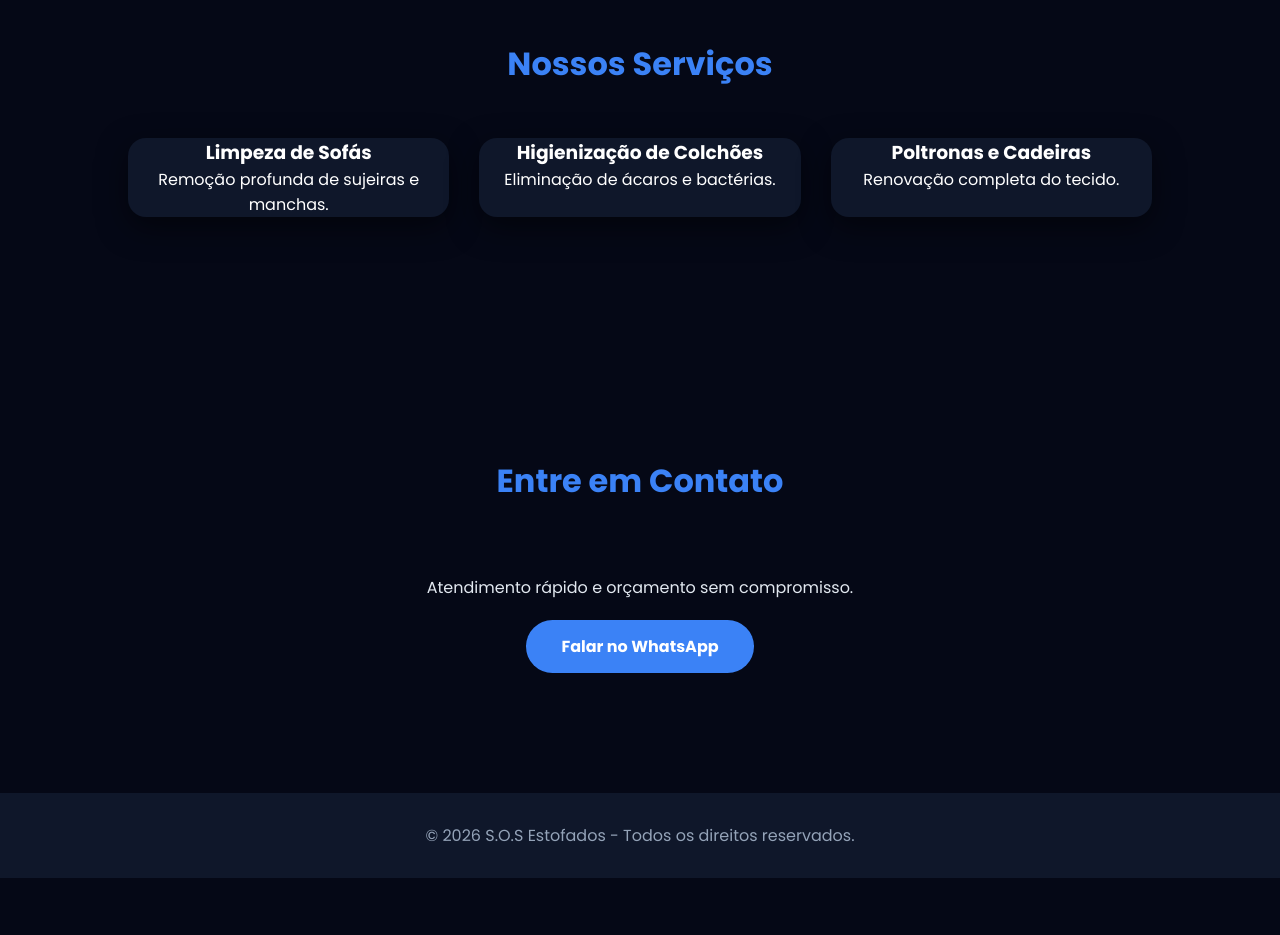
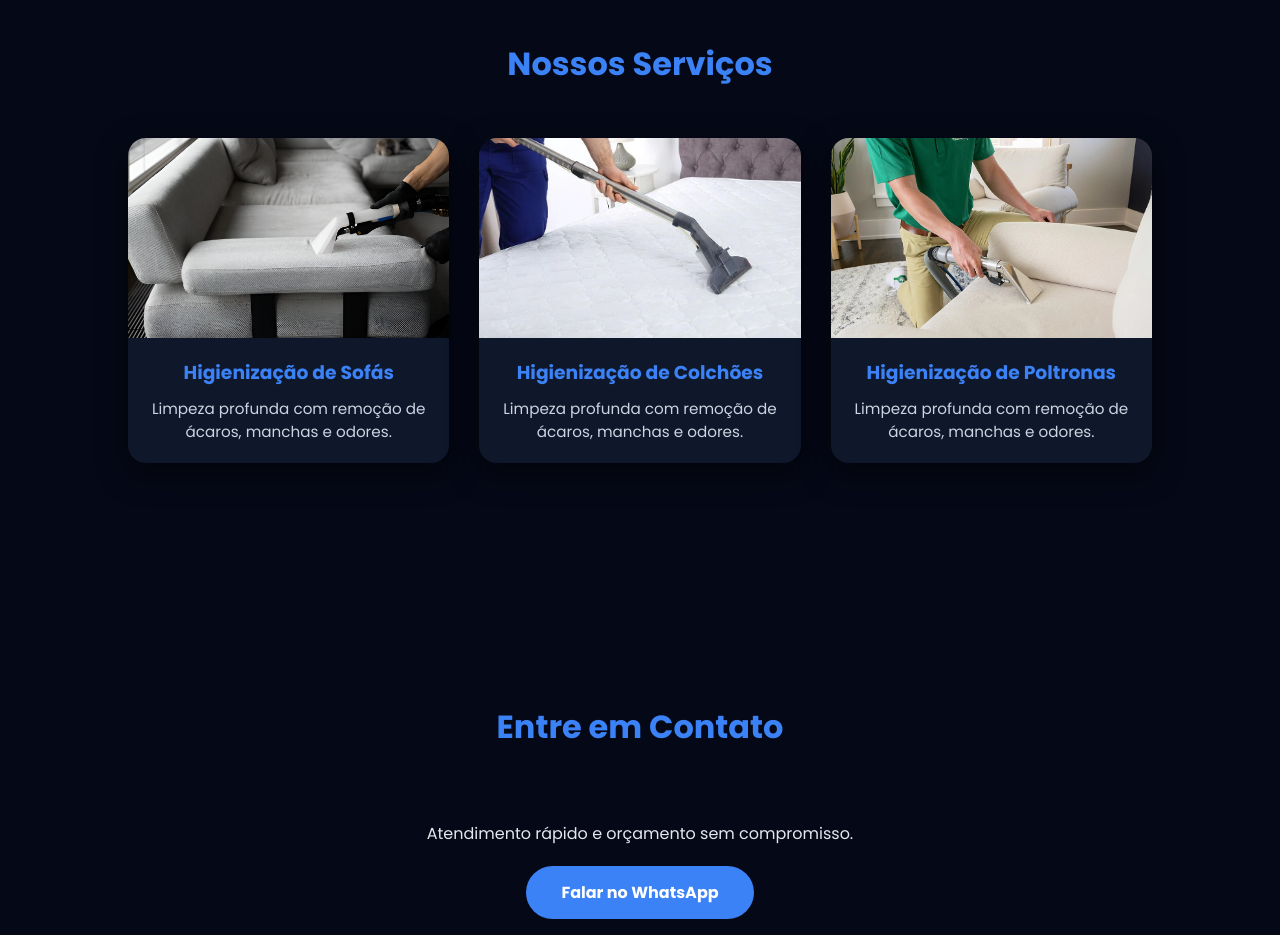
Before and after one commit to gustavoocode/sos-estofados, a plain HTML site: page index.html in a window 1280 px wide. Shown: the part 880-1815 px from the top of the page. Before the commit the page ends 1758 px from the top, so only its background shows below. Drawn offline with Linux system fonts and the light colour scheme.

Commit message:
Adicionado imagens de serviços

```diff
--- a/index.html
+++ b/index.html
@@ -34,31 +34,47 @@
 <section class="hero">
   <h1>Higienização <span>Premium</span> No Seu Estofado</h1>
   <p>Limpeza profissional de estofados com tecnologia avançada e secagem rápida.</p>
-  <a href="#" class="btn-hero">Solicitar Orçamento</a>
+  <a href="https://w.app/csmwn2" class="btn-hero">Solicitar Orçamento</a>
 </section>
-
 <section id="servicos">
   <h2 class="section-title">Nossos Serviços</h2>
+
   <div class="services">
+
+    <!-- CARD 1 -->
     <div class="card">
-      <h3>Limpeza de Sofás</h3>
-      <p>Remoção profunda de sujeiras e manchas.</p>
+      <img src="images/sofa.jpg" alt="Higienização de Sofás">
+      <div class="card-content">
+        <h3>Higienização de Sofás</h3>
+        <p>Limpeza profunda com remoção de ácaros, manchas e odores.</p>
+      </div>
     </div>
+
+    <!-- CARD 2 -->
     <div class="card">
-      <h3>Higienização de Colchões</h3>
-      <p>Eliminação de ácaros e bactérias.</p>
+      <img src="images/higenização-colchao.webp" alt="Higienização de Colchão">
+      <div class="card-content">
+        <h3>Higienização de Colchões</h3>
+        <p>Limpeza profunda com remoção de ácaros, manchas e odores.</p>
+      </div>
     </div>
+
+    <!-- CARD 3 -->
     <div class="card">
-      <h3>Poltronas e Cadeiras</h3>
-      <p>Renovação completa do tecido.</p>
+      <img src="images/29-13031_rt-WEB.webp" alt="Higienização de Poltronas">
+      <div class="card-content">
+        <h3>Higienização de Poltronas</h3>
+        <p>Limpeza profunda com remoção de ácaros, manchas e odores.</p>
+      </div>
     </div>
+
   </div>
 </section>
 
 <section id="contato">
   <h2 class="section-title">Entre em Contato</h2>
   <p>Atendimento rápido e orçamento sem compromisso.</p>
-  <a href="#" class="btn-hero">Falar no WhatsApp</a>
+  <a href="https://w.app/csmwn2" class="btn-hero">Falar no WhatsApp</a>
 </section>
 
 <footer>
```
